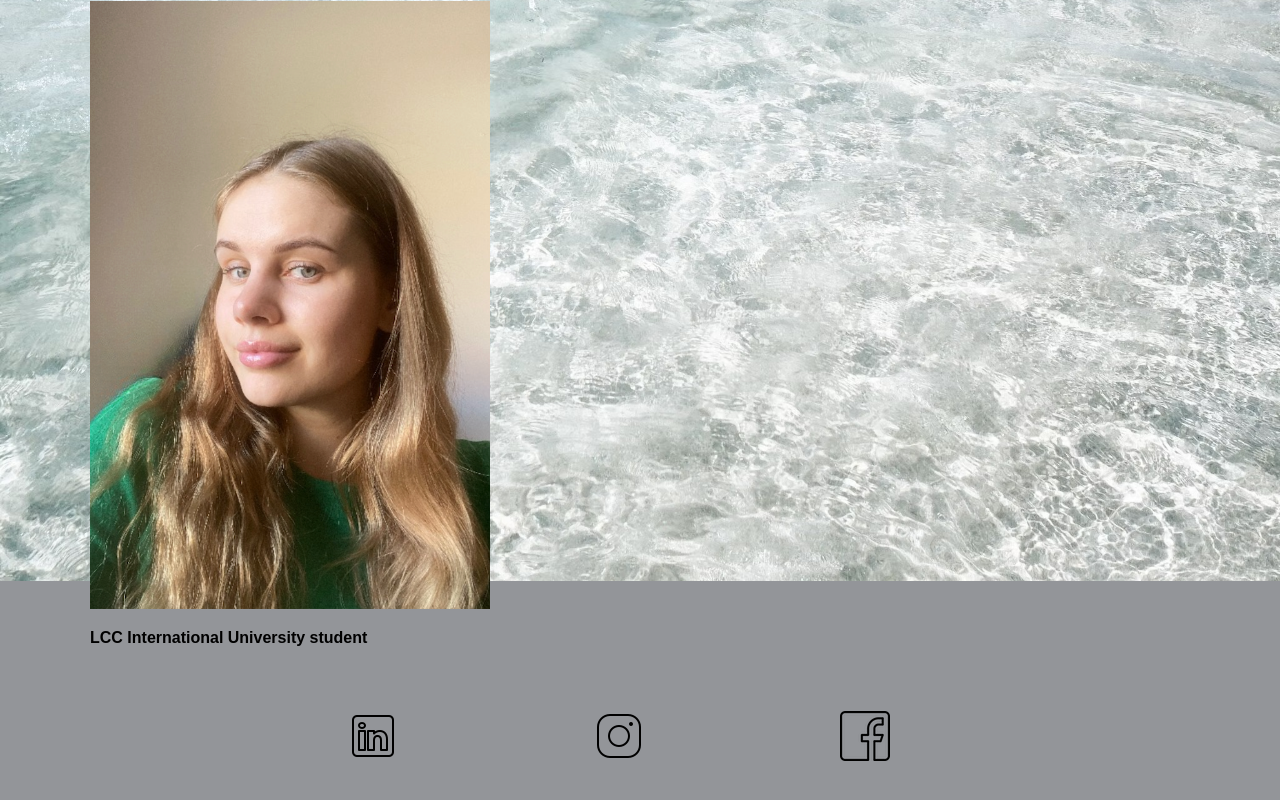
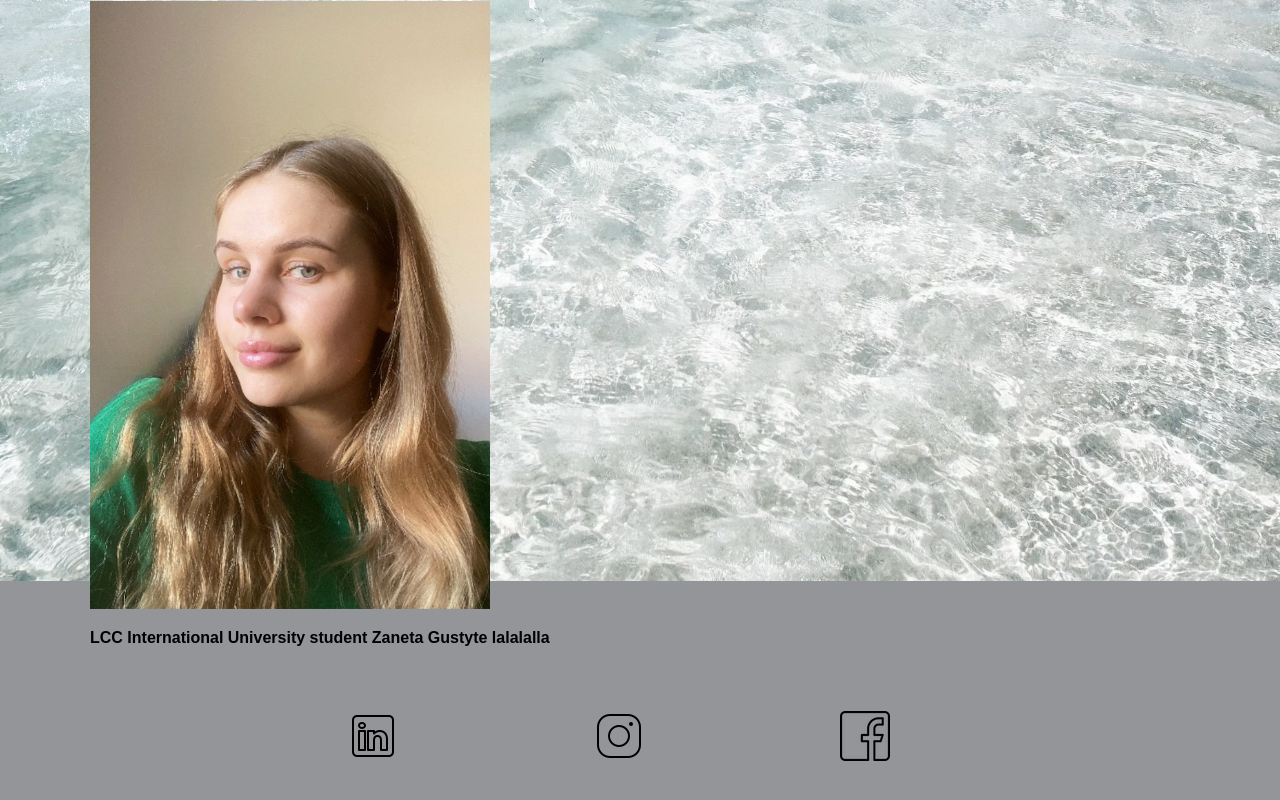
Before and after one commit to zanetagustyte/zanetagustyte.github.io, a plain HTML site: page about.html in a window 1280 px wide. Shown: the part 378-1178 px from the top of the page. Drawn offline with Linux system fonts and the light colour scheme; a web font is replaced by a local one.

Commit message:
Add files via upload

```diff
--- a/about.html
+++ b/about.html
@@ -32,7 +32,7 @@
      height="auto" alt="Your Name" />
              </div>
                 <div class="about-text">
-                    <p>LCC International University student</p>
+                    <p>LCC International University student Zaneta Gustyte lalalalla</p>
                     <!-- Add the rest of your text here -->
                 </div>
             </div>
```
